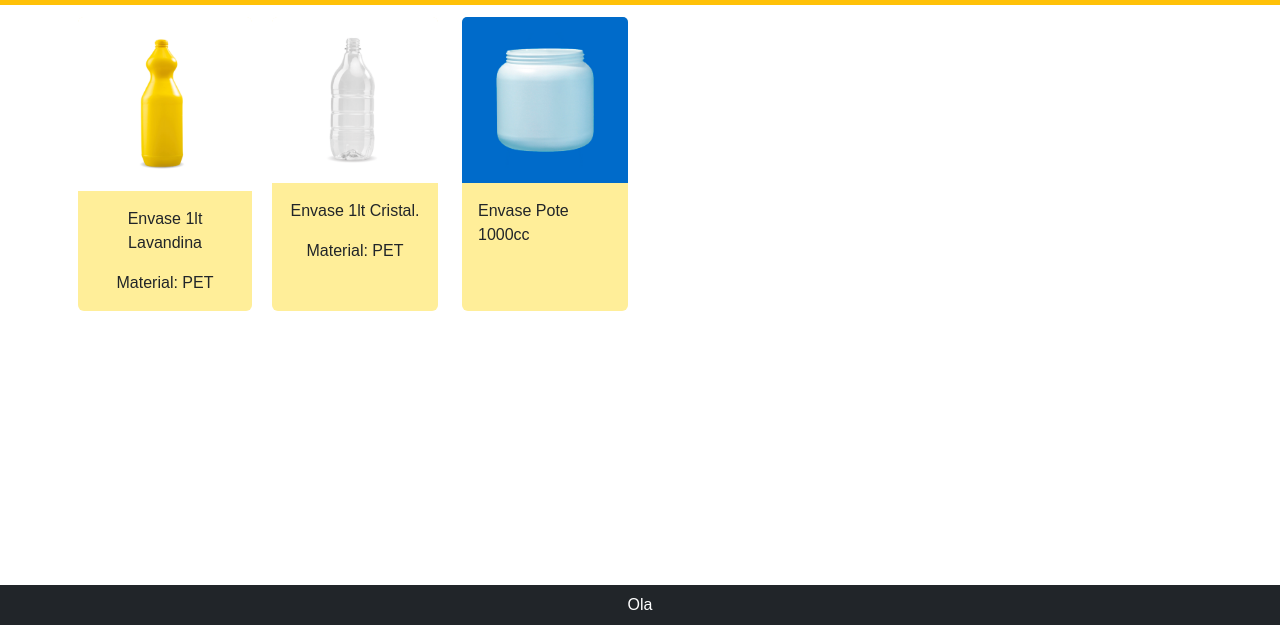
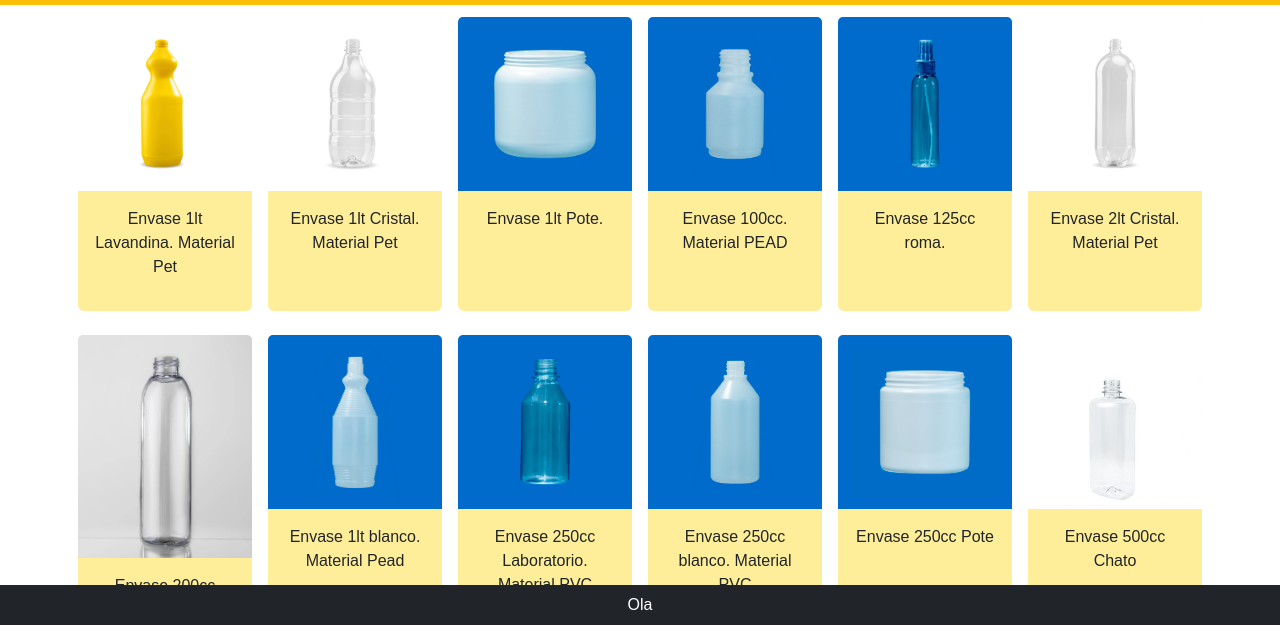
Before and after one commit to diarle-junin/diarle-junin.github.com, a plain HTML site: page envases.html in a window 1280 px wide. Shown: the part 175-800 px from the top of the page. Drawn offline with nearby package versions, Linux system fonts and the light colour scheme; files whose address does not match are found by name.

Commit message:
Fix faltaba llamar al div id row para agregar cada imagen;

```diff
--- a/envases.html
+++ b/envases.html
@@ -26,35 +26,7 @@
         <h5 id="title_productos">:)</h5>
         <section class="py-5" id="productos">
             <div class="container">
-                <div class="row content">
-                    <!-- Aquí se puede agregar contenido específico sobre envases, como imágenes, descripciones, etc. -->
-                    <div class="col-6 col-lg-2 mb-4 gx-lg-3 d-flex justify-content-center">
-                        <div class="card text-center">
-                            <img src="./img/ENVASES/1000LAVANDINA.png" class="card-img-top" alt="Envase" />
-                            <div class="card-body">
-                                <p class="card-text">Envase 1lt Lavandina</p>
-                                <p class="card-text">Material: PET</p>
-                            </div>
-                        </div>
-                    </div>
-                    <div class="col-6 col-lg-2 mb-4 d-flex justify-content-center">
-                        <div class="card text-center">
-                            <img src="./img/ENVASES/1000PET.png" class="card-img-top" alt="Envase" />
-                            <div class="card-body">
-                                <p class="card-text">Envase 1lt Cristal.</p>
-                                <p class="card-text">Material: PET</p>
-                            </div>
-                        </div>
-                    </div>
-                    <div class="col-6 col-lg-2 mb-4 d-flex justify-content-center">
-                        <div class="card">
-                            <img src="./img/ENVASES/1000POTE.jpg" class="card-img-top" alt="Envase" />
-                            <div class="card-body">
-                                <p class="card-text">Envase Pote 1000cc</p>
-                            </div>
-                        </div>
-                    </div>
-                    <!-- Más productos pueden añadirse aquí -->
+                <div id="row" class="row content">
                 </div>
             </div>
         </section>
--- a/img/ENVASES/envases.js
+++ b/img/ENVASES/envases.js
@@ -27,13 +27,14 @@ function processImgs(img_url, descripcion) {
     img_node.setAttribute("alt", descripcion);
     var card_body = document.createElement("div");
     card_body.setAttribute("class", "card-body");
-    var node_description = document.createNode("p");
+    var node_description = document.createElement("p");
     var text_node = document.createTextNode(descripcion);
     node_description.appendChild(text_node);
     card_body.appendChild(node_description);
     card_node.appendChild(img_node);
     card_node.appendChild(card_body);
     node.appendChild(card_node);
+    document.getElementById('row').appendChild(node);
 }
 
 async function gettingAllImgNames() {
```
